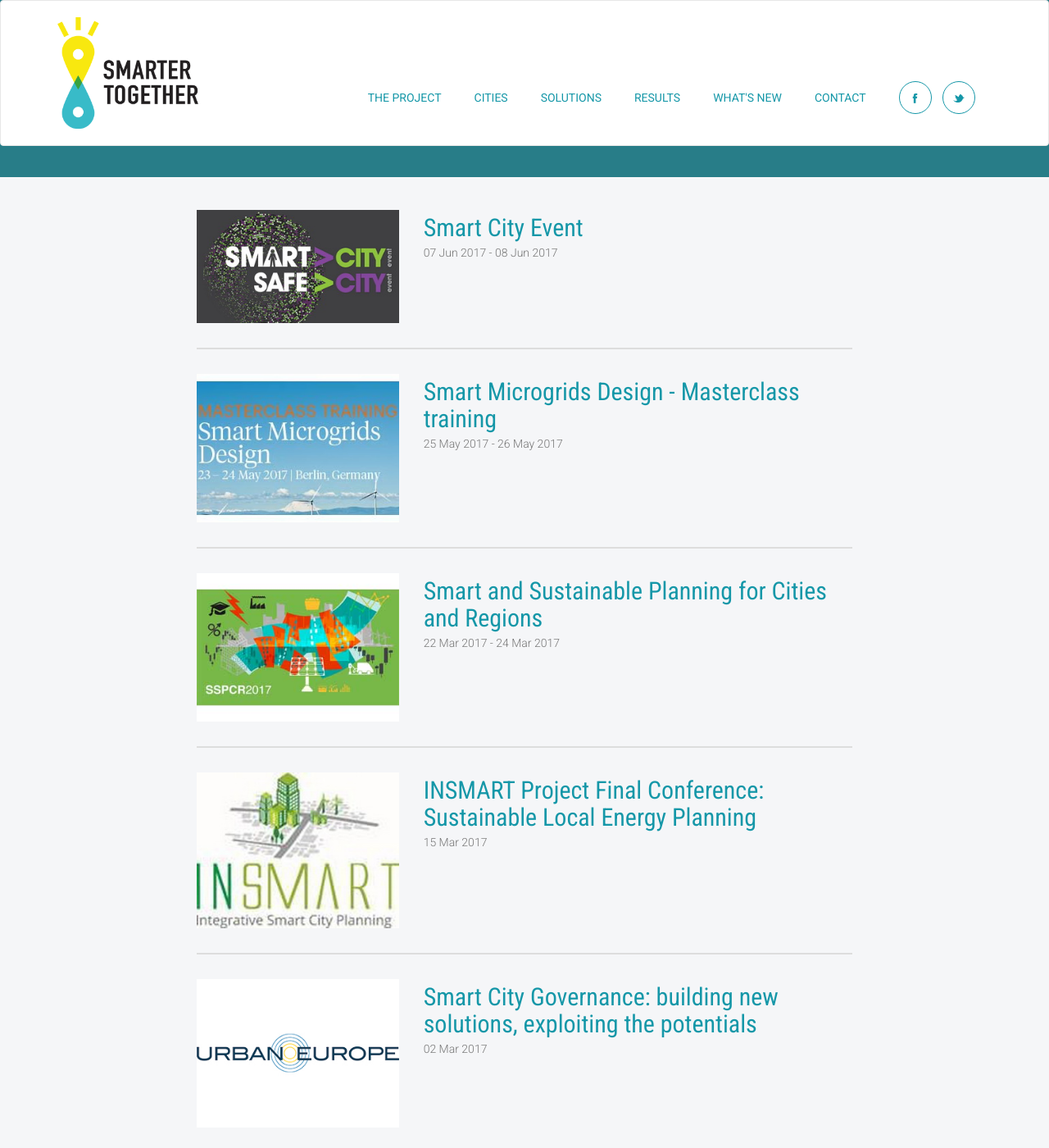
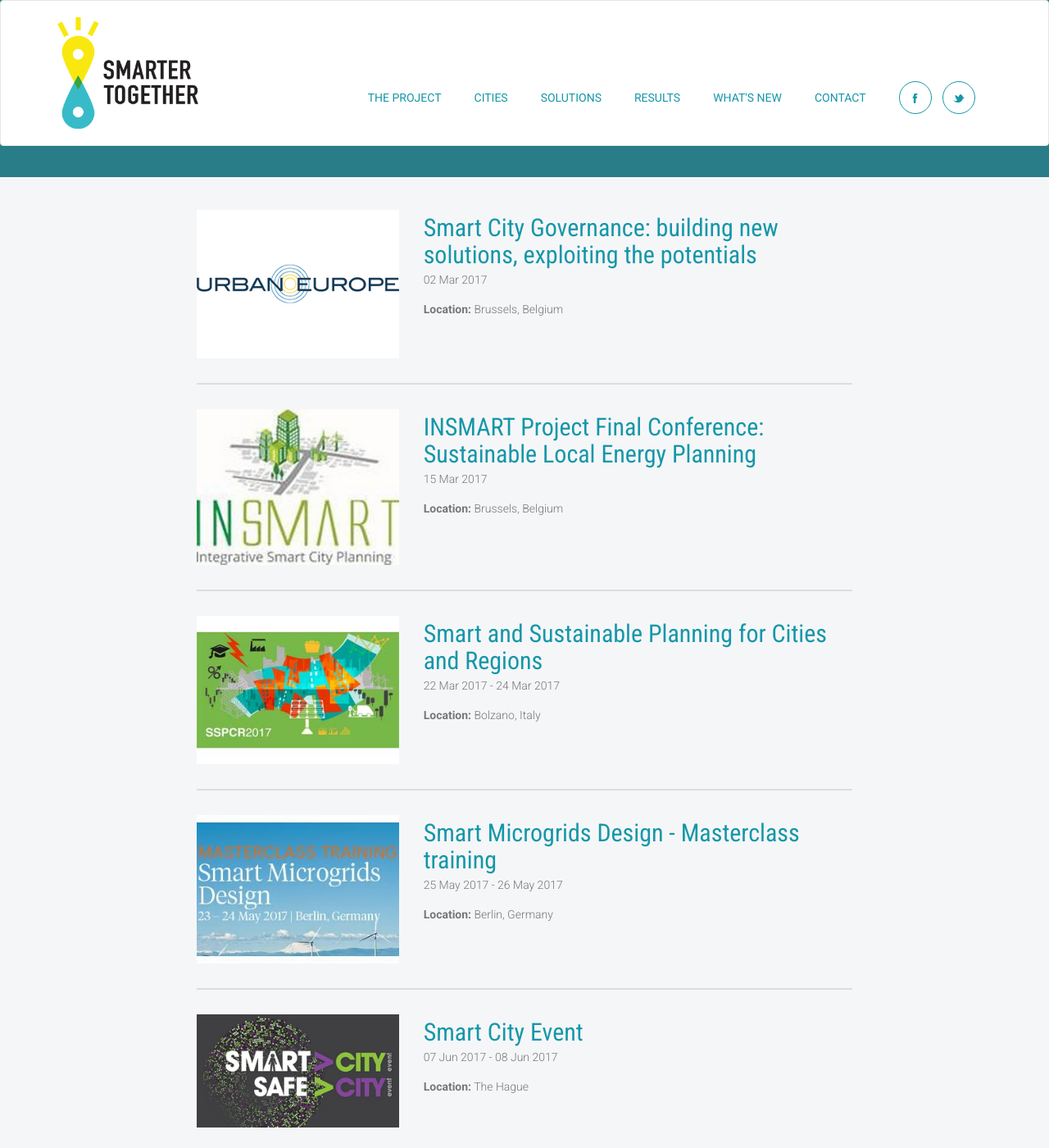
Before and after one commit to frontcraft/smarttogether, a Jekyll site: the page built from events/index.md, in a window 1280 px wide and 1400 px high, scrolled down 460 px. Shown: the whole window at 82% size. Built offline with Jekyll 4.4.1, drawn with Linux system fonts in a browser that asks for light colours; nearby versions of some CDN libraries; the list of posts is cut into pages by our own code.

Commit message:
Pagination removed because GitHub pages doesn't contains jekyll-paginate-v2 in supported plugins bundle (container jekyll-paginate is deprecated)

```diff
--- a/_config.yml
+++ b/_config.yml
@@ -33,6 +33,7 @@ exclude: [node_modules, sass, styleguide, templates, Gemfile, Gruntfile.js, gulp
 
 gems:
   - jekyll-paginate-v2
+#  - jekyll-paginate
 
 permalink: pretty
 
--- a/_layouts/post.html
+++ b/_layouts/post.html
@@ -28,6 +28,9 @@
       <p>
         <small class="post__meta text-muted">
           {{ page.date | date_to_string }}{% if page.end-date %} - {{ page.end-date | date_to_string }}{% endif %}
+          {% if page.location %}
+            <p><strong>Location:</strong> {{ page.location }}</p>
+          {% endif %}
         </small>
       </p>
       {{ content }}
--- a/events/index.md
+++ b/events/index.md
@@ -8,7 +8,7 @@ pagination:
   collection: events
 ---
 <div class="listing2">
-  {% for event in paginator.posts %}
+  {% for event in site.events %}
     <article class="listing2__item">
       <div class="row">
         {% if event.imageurl %}
@@ -27,7 +27,10 @@ pagination:
               <a href="{{ event.url }}">{{ event.title }}</a>
             </h2>
             <div class="listing2__item-meta">
-                {{ event.date | date_to_string }}{% if event.end-date %} - {{ event.end-date | date_to_string }}{% endif %}
+                <p>{{ event.date | date_to_string }}{% if event.end-date %} - {{ event.end-date | date_to_string }}{% endif %}</p>
+                {% if event.location %}
+                    <p><strong>Location:</strong> {{ event.location }}</p>
+                {% endif %}
             </div>
           </div>
       </div>
```
Also changed, not shown: news/index.md (+1 -1 lines).
